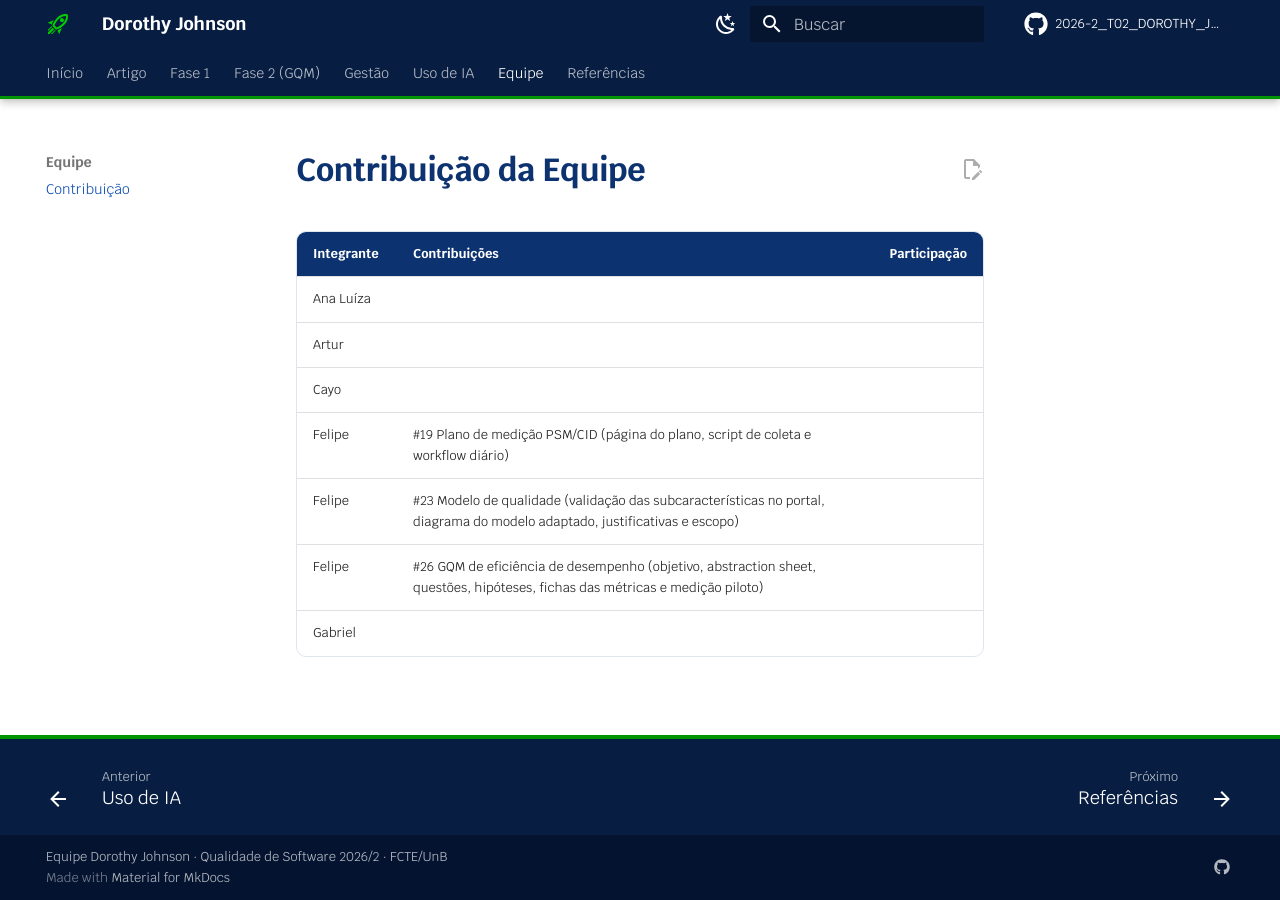
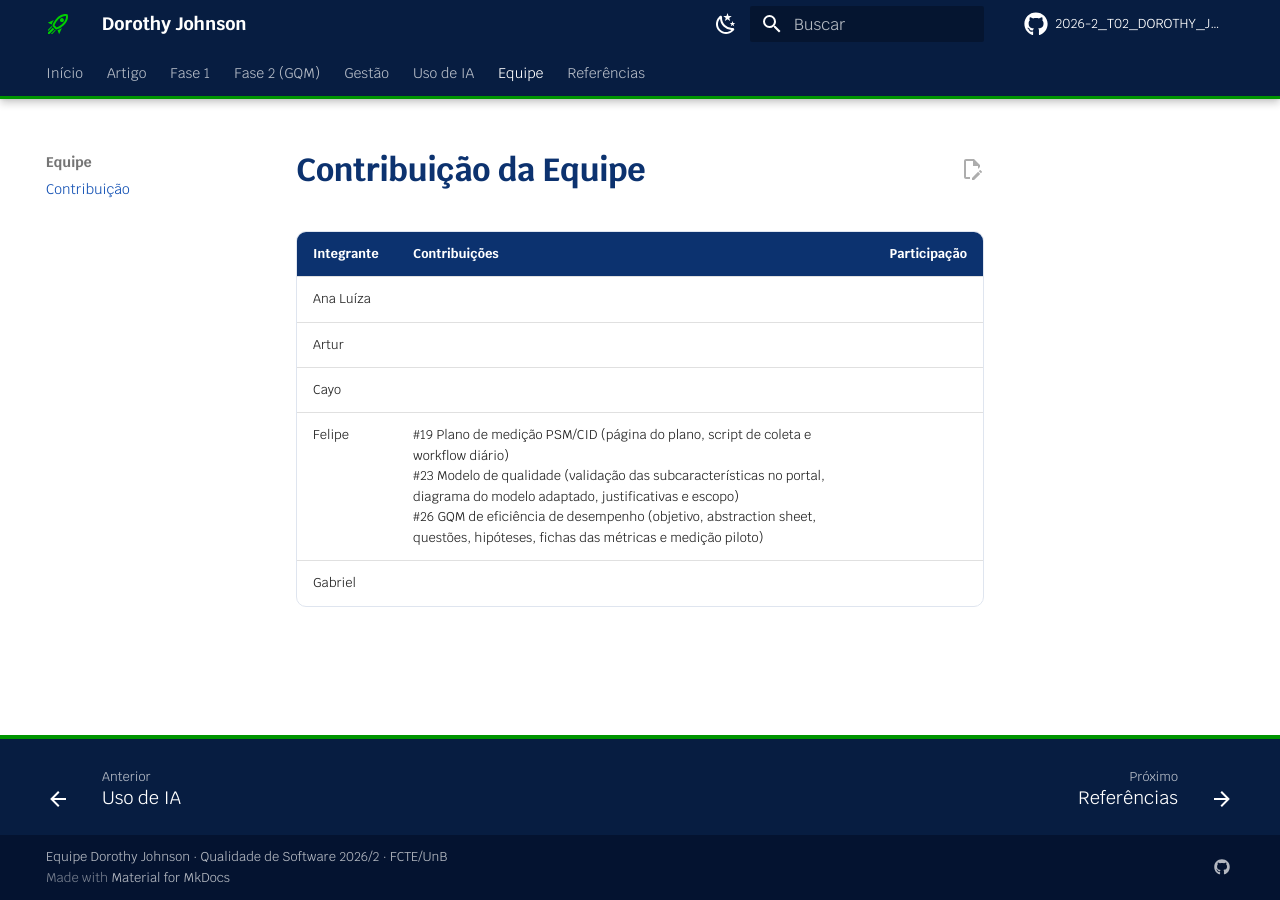
Before and after one commit to FCTE-Qualidade-de-Software-1/2026-2_T02_DOROTHY_JOHSON, an MkDocs documentation site: the page built from docs/contribuicao.md, in a window 1280 px wide. Built offline with MkDocs 1.6.1 and Material for MkDocs 9.7.7, drawn with Linux system fonts in a browser that asks for light colours; comment, search, counter and statistics services are not loaded.

Commit message:
docs: corrige a lista de referências e une as contribuições do Felipe
Remove as entradas duplicadas da ISO/IEC 25010:2011 deixadas na resolução
dos conflitos, restaura a ordem alfabética (cronológica para o mesmo autor)
e separa entradas que estavam no mesmo parágrafo. Une as três linhas do
Felipe em docs/contribuicao.md em uma só.

```diff
--- a/docs/contribuicao.md
+++ b/docs/contribuicao.md
@@ -5,7 +5,5 @@
 | Ana Luíza | | |
 | Artur | | |
 | Cayo | | |
-| Felipe | #19 Plano de medição PSM/CID (página do plano, script de coleta e workflow diário) | |
-| Felipe | #23 Modelo de qualidade (validação das subcaracterísticas no portal, diagrama do modelo adaptado, justificativas e escopo) | |
-| Felipe | #26 GQM de eficiência de desempenho (objetivo, abstraction sheet, questões, hipóteses, fichas das métricas e medição piloto) | |
+| Felipe | #19 Plano de medição PSM/CID (página do plano, script de coleta e workflow diário)<br>#23 Modelo de qualidade (validação das subcaracterísticas no portal, diagrama do modelo adaptado, justificativas e escopo)<br>#26 GQM de eficiência de desempenho (objetivo, abstraction sheet, questões, hipóteses, fichas das métricas e medição piloto) | |
 | Gabriel | | |
```
Also changed, not shown: docs/referencias.md (+14 -16 lines).
